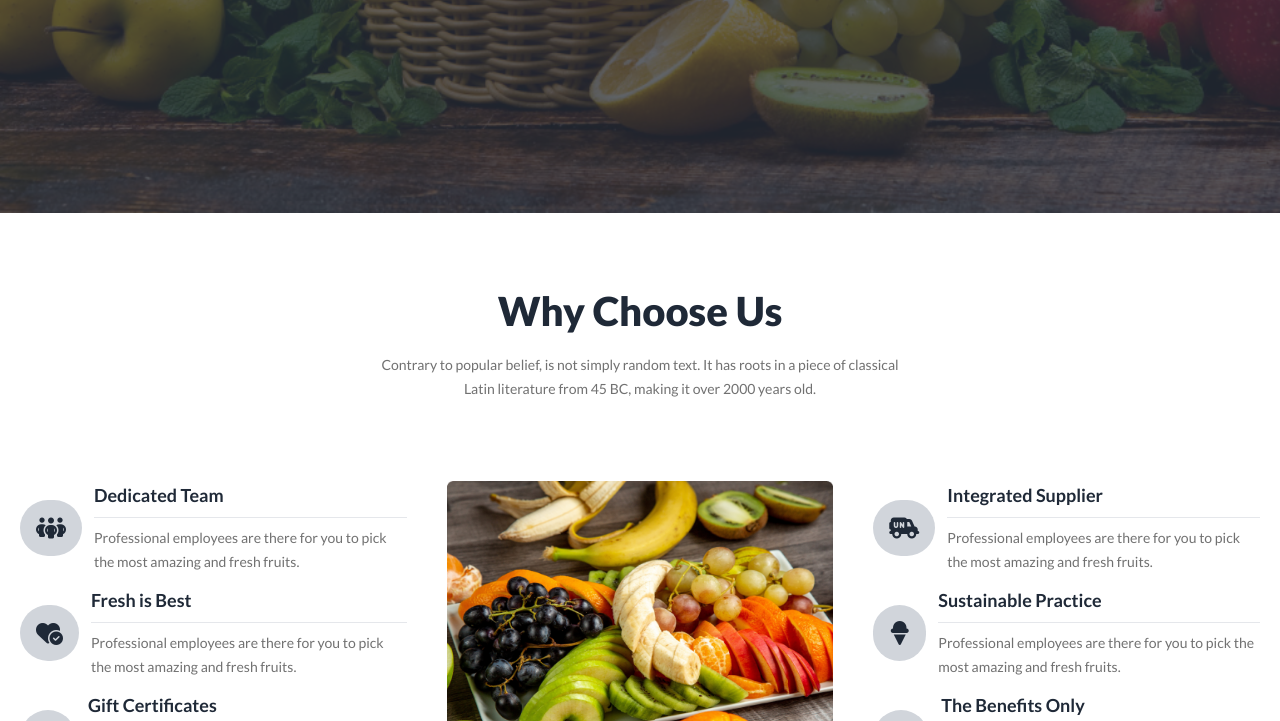
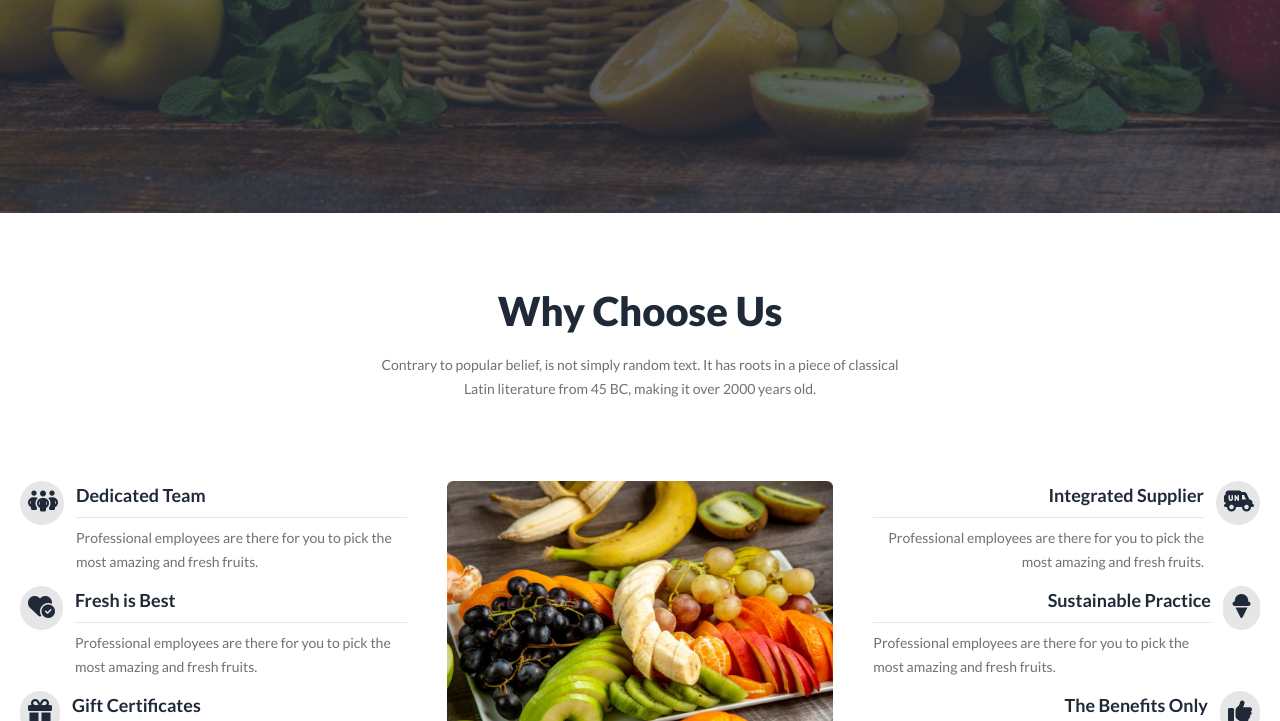
Before and after one commit to amitkumer051/fruit-brust-assignment-3, a plain HTML site: page index.html in a window 1280 px wide. Shown: the part 2079-2800 px from the top of the page. Drawn offline with nearby package versions, Linux system fonts and the light colour scheme.

Commit message:
added responsive

```diff
--- a/index.html
+++ b/index.html
@@ -22,7 +22,8 @@
       theme: {
         extend: {
           colors: {
-            clifford: '#da373d',
+            primary: '#F85559',
+            secondary:'#1212121a',
           }
         }
       }
@@ -200,25 +201,25 @@
           <div class="grid grid-flow-col gap-4 auto-cols-max text-center ">
             <div class="flex flex-col">
               <span class="countdown lato font-extrabold text-4xl">
-                <span style="--value:29;"></span>&nbsp :
+                <span style="--value:29;"></span>&nbsp &nbsp <i class="fa-solid fa-ellipsis-vertical"></i>
               </span>
               days
             </div>
             <div class="flex flex-col">
               <span class="countdown lato font-extrabold text-4xl">
-                <span style="--value:15;"></span>&nbsp :
+                <span style="--value:15;"></span>&nbsp &nbsp <i class="fa-solid fa-ellipsis-vertical"></i>
               </span>
               hours
             </div>
             <div class="flex flex-col">
               <span class="countdown lato font-extrabold text-4xl">
-                <span style="--value:25;"></span>&nbsp :
+                <span style="--value:25;"></span>&nbsp &nbsp <i class="fa-solid fa-ellipsis-vertical"></i>
               </span>
               min
             </div>
             <div class="flex flex-col">
               <span class="countdown lato font-extrabold text-4xl">
-                <span style="--value:8;"></span>
+                <span class="" style="--value:8;"></span>
               </span>
               sec
             </div>
@@ -227,6 +228,7 @@
       </div>
     </section>
     <!-- Fruit section -->
+    <!-- modal-1 -->
     <section class="mt-9 container  mx-auto">
       <div class="grid grid-col md:grid-cols-2 lg:grid-cols-4 gap-5 justify-center md:p-5 lg:p-0">
         <div class="justify-center text-center border border-[#1212121a] py-9 px-14 rounded-xl">
@@ -272,8 +274,7 @@
           </div>
           <a class=" text-base text-[#F85559] font-medium " href="#my_modal_8">Details</a>
         </div>
-
-
+<!-- modal-2 -->
         <div class="justify-center text-center border border-[#1212121a] py-9 px-14 rounded-xl">
           <img class=" w-[90px] mb-5 mx-auto " src="images/fruit7.png" alt="">
           <h2 class="text-lg font-bold">12.90$ - 18.85$</h2>
@@ -317,7 +318,7 @@
           </div>
           <a class=" text-base text-[#F85559] font-medium " href="#my_modal_9">Details</a>
         </div>
-
+<!-- modal-3 -->
         <div class="justify-center text-center border border-[#1212121a] py-9 px-14 rounded-xl">
           <img class=" w-[90px] mb-5 mx-auto " src="images/fruit8.png" alt="">
           <h2 class="text-lg font-bold">12.90$ - 18.85$</h2>
@@ -335,7 +336,6 @@
             <input type="radio" name="rating-10" class="bg-[#FBC0A8] mask mask-star-2 mask-half-1" />
             <input type="radio" name="rating-10" class="bg-[#FBC0A8] mask mask-star-2 mask-half-2" />
           </div>
-
           <div class="modal" id="my_modal_10">
             <div class="modal-box">
               <img class=" w-[90px] mb-5 mx-auto " src="images/fruit8.png" alt="">
@@ -362,7 +362,7 @@
           </div>
           <a class=" text-base text-[#F85559] font-medium " href="#my_modal_10">Details</a>
         </div>
-
+<!-- modal-4 -->
         <div class="justify-center text-center border border-[#1212121a] py-9 px-14 rounded-xl">
           <img class=" w-[90px] mb-5 mx-auto " src="images/fruit9.png" alt="">
           <h2 class="text-lg font-bold">12.90$ - 18.85$</h2>
@@ -380,7 +380,6 @@
             <input type="radio" name="rating-10" class="bg-[#FBC0A8] mask mask-star-2 mask-half-1" />
             <input type="radio" name="rating-10" class="bg-[#FBC0A8] mask mask-star-2 mask-half-2" />
           </div>
-
           <div class="modal" id="my_modal_11">
             <div class="modal-box">
               <img class=" w-[90px] mb-5 mx-auto " src="images/fruit9.png" alt="">
@@ -480,74 +479,80 @@
     </section>
     <section class="container mx-auto grid grid-cols-1  lg:grid-cols-3 mt-10 gap-10 p-5">
       <div class="mx-auto">
-        <div class="flex flex-cols-1 gap-3 items-center mb-3">
-          <div class="bg-gray-300  p-4 rounded-full">
-            <i class="fa-solid fa-people-group fa-xl"></i>
+        <!-- Dedicated Team -->
+        <div class="flex flex-col lg:flex-row gap-3  lg:justify-start mb-3">
+          <div class="bg-secondary w-[44px] h-[44px] p-2 mx-auto rounded-full relative">
+            <div>
+              <i class="fa-solid fa-people-group fa-xl"></i>
+            </div>
           </div>
           <div class="space-y-2">
-            <h2 class="text-lg 	font-bold">Dedicated Team</h2>
+            <h2 class="text-lg text-center lg:text-start	font-bold">Dedicated Team</h2>
             <hr>
-            <p class="font-medium  text-sm leading-6 text-[#12121299]">Professional employees are there for you to pick
+            <p class="font-medium  text-center lg:text-start text-sm leading-6 text-[#12121299]">Professional employees are there for you to pick
               the most amazing and fresh fruits.</p>
           </div>
         </div>
-        <div class="flex gap-3 items-center mb-3">
-          <div class="bg-gray-300 p-4 rounded-full">
+        <!-- Fresh is Best -->
+        <div class="flex flex-col lg:flex-row gap-3  lg:justify-start mb-3">
+          <div class="bg-secondary w-[44px] h-[44px] p-2 mx-auto rounded-full relative">
             <i class="fa-solid fa-heart-circle-check fa-xl"></i>
           </div>
           <div class="space-y-2">
-            <h2 class="text-lg 	font-bold">Fresh is Best</h2>
+            <h2 class="text-lg text-center lg:text-start	font-bold">Fresh is Best</h2>
             <hr>
-            <p class="font-medium  text-sm leading-6 text-[#12121299]">Professional employees are there for you to pick
+            <p class="font-medium  text-center lg:text-start text-sm leading-6 text-[#12121299]">Professional employees are there for you to pick
               the most amazing and fresh fruits.</p>
           </div>
         </div>
-        <div class="flex gap-3 items-center mb-3">
-          <div class="bg-gray-300 p-4 rounded-full">
+        <div class="flex flex-col lg:flex-row gap-3  lg:justify-start mb-3">
+          <div class="bg-secondary w-[44px] h-[44px] p-2 mx-auto rounded-full relative">
             <i class="fa-solid fa-gift fa-xl"></i>
           </div>
           <div class="space-y-2">
-            <h2 class="text-lg 	font-bold">Gift Certificates</h2>
+            <h2 class="text-lg text-center lg:text-start	font-bold">Gift Certificates</h2>
             <hr>
-            <p class="font-medium  text-sm leading-6 text-[#12121299]">Professional employees are there for you to pick
+            <p class="font-medium  text-center lg:text-start text-sm leading-6 text-[#12121299]">Professional employees are there for you to pick
               the most amazing and fresh fruits.</p>
           </div>
         </div>
       </div>
+      <!-- middle img -->
       <div class="">
         <img class="h-[310px] w-[450px] mx-auto" src="images/whychoose1.png" alt="">
       </div>
+      <!-- Integrated Supplier -->
       <div>
-        <div class="flex  gap-3 items-center mb-3">
-          <div class="bg-gray-300 p-4 rounded-full">
+        <div class="flex flex-col lg:flex-row-reverse gap-3 justify-center lg:justify-end mb-3">
+          <div class="bg-secondary w-[44px] h-[44px] p-2 mx-auto rounded-full relative">
             <i class="fa-solid fa-truck-field-un fa-xl"></i>
           </div>
           <div class="space-y-2">
-            <h2 class="text-lg 	font-bold">Integrated Supplier</h2>
+            <h2 class="text-lg text-center lg:text-end	font-bold">Integrated Supplier</h2>
             <hr>
-            <p class="font-medium  text-sm leading-6 text-[#12121299]">Professional employees are there for you to pick
+            <p class="font-medium text-center lg:text-end text-sm leading-6 text-[#12121299]">Professional employees are there for you to pick
               the most amazing and fresh fruits.</p>
           </div>
         </div>
-        <div class="flex gap-3 items-center mb-3">
-          <div class="bg-gray-300 p-4 rounded-full">
+        <div class="flex flex-col lg:flex-row-reverse gap-3 justify-center lg:justify-end mb-3">
+          <div class="bg-secondary w-[44px] h-[44px] p-2 mx-auto rounded-full relative">
             <i class="fa-solid fa-ice-cream fa-xl"></i>
           </div>
           <div class="space-y-2">
-            <h2 class="text-lg 	font-bold">Sustainable Practice</h2>
+            <h2 class="text-lg text-center lg:text-end	font-bold"> Sustainable Practice</h2>
             <hr>
-            <p class="font-medium  text-sm leading-6 text-[#12121299]">Professional employees are there for you to pick
+            <p class="font-medium  text-center lg:text-start text-sm leading-6 text-[#12121299]">Professional employees are there for you to pick
               the most amazing and fresh fruits.</p>
           </div>
         </div>
-        <div class="flex gap-3 items-center mb-3">
-          <div class="bg-gray-300 p-4 rounded-full">
+        <div class="flex flex-col lg:flex-row-reverse gap-3 justify-center lg:justify-end mb-3">
+          <div class="bg-secondary w-[44px] h-[44px] p-2 mx-auto rounded-full relative">
             <i class="fa-solid fa-thumbs-up fa-xl"></i>
           </div>
           <div class="space-y-2">
-            <h2 class="text-lg 	font-bold">The Benefits Only</h2>
+            <h2 class="text-lg text-center lg:text-end	font-bold">The Benefits Only</h2>
             <hr>
-            <p class="font-medium  text-sm leading-6 text-[#12121299]">Professional employees are there for you to pick
+            <p class="font-medium  text-center lg:text-start text-sm leading-6 text-[#12121299]">Professional employees are there for you to pick
               the most amazing and fresh fruits.</p>
           </div>
         </div>
```
